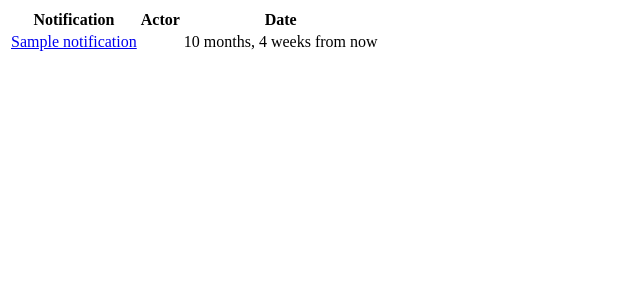
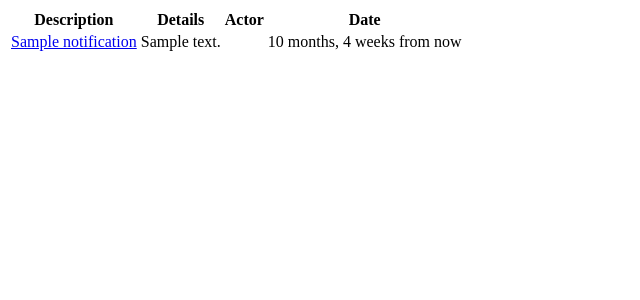
Before and after one commit to PragmaticMates/django-whistle, a Django app: template whistle/templates/whistle/notification_list.html in a window 1280 px wide. Shown: the top 300 px of the page, without its empty margins (0-640 px from the left). Run offline with Django 3.2, Linux system fonts and the light colour scheme; the template is opened without the code that fills it: most values are stand-ins (such as "Sample title", 1, 10 or a date in 2020).

Commit message:
notification details in the list

```diff
--- a/whistle/templates/whistle/notification_list.html
+++ b/whistle/templates/whistle/notification_list.html
@@ -8,7 +8,8 @@
             <table class="table">
                 <thead>
                     <tr>
-                        <th>{% trans 'Notification' %}</th>
+                        <th>{% trans 'Description' %}</th>
+                        <th>{% trans 'Details' %}</th>
                         <th>{% trans 'Actor' %}</th>
                         <th>{% trans 'Date' %}</th>
                     </tr>
@@ -18,6 +19,9 @@
                         <tr>
                             <td>
                                 <a href="{{ notification.get_absolute_url }}">{{ notification }}</a>
+                            </td>
+                            <td>
+                                {{ notification.details }}
                             </td>
                             <td>
                                 {{ notification.actor|default:'' }}
```
